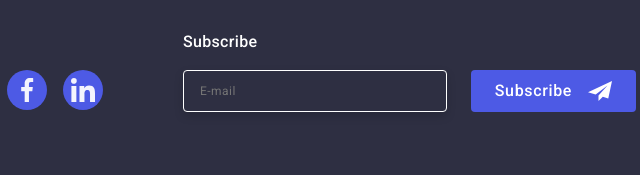
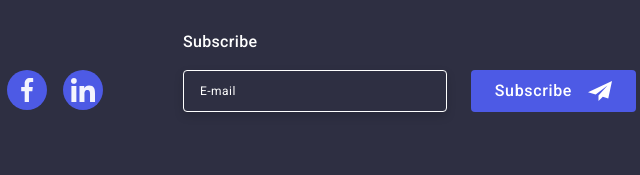
Before and after one commit to PetrBrodeckiy/goit-markup-hw-06, a plain HTML site: page index.html in a window 1280 px wide. Shown: the part 2986-3161 px from the top of the page, 565-1205 px from the left. Drawn offline with nearby package versions, Linux system fonts and the light colour scheme.

Commit message:
Домашнє завдання 6

```diff
--- a/css/styles.css
+++ b/css/styles.css
@@ -706,6 +706,12 @@ body {
   outline: transparent;
 }
 
+input[type="email"]::placeholder {
+  /* Chrome, Firefox, Opera, Safari 10.1+ */
+  color: #ffffff;
+  opacity: 1; /* Firefox */
+}
+
 .footer-btn {
   font-weight: 500;
   display: flex;
```
